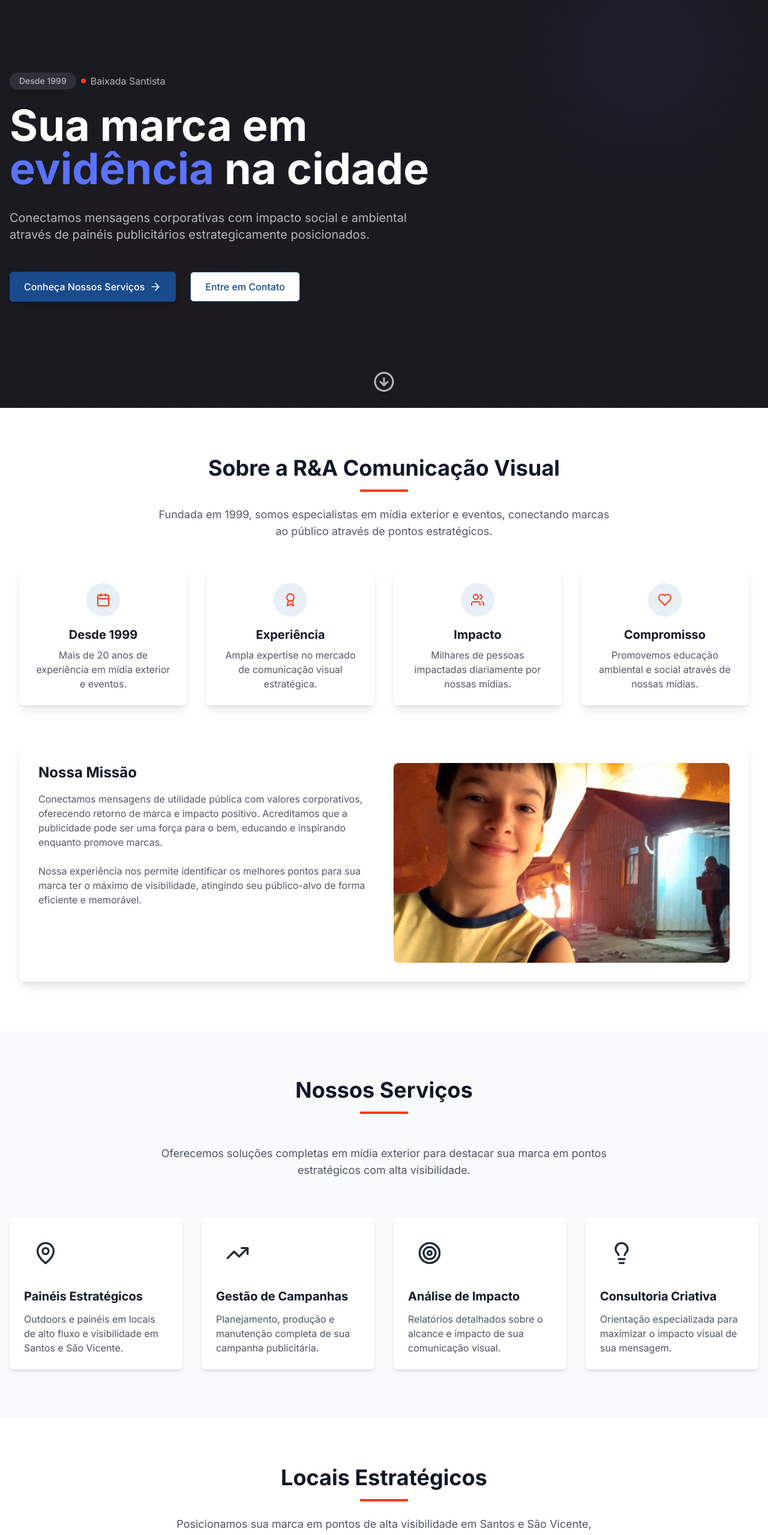
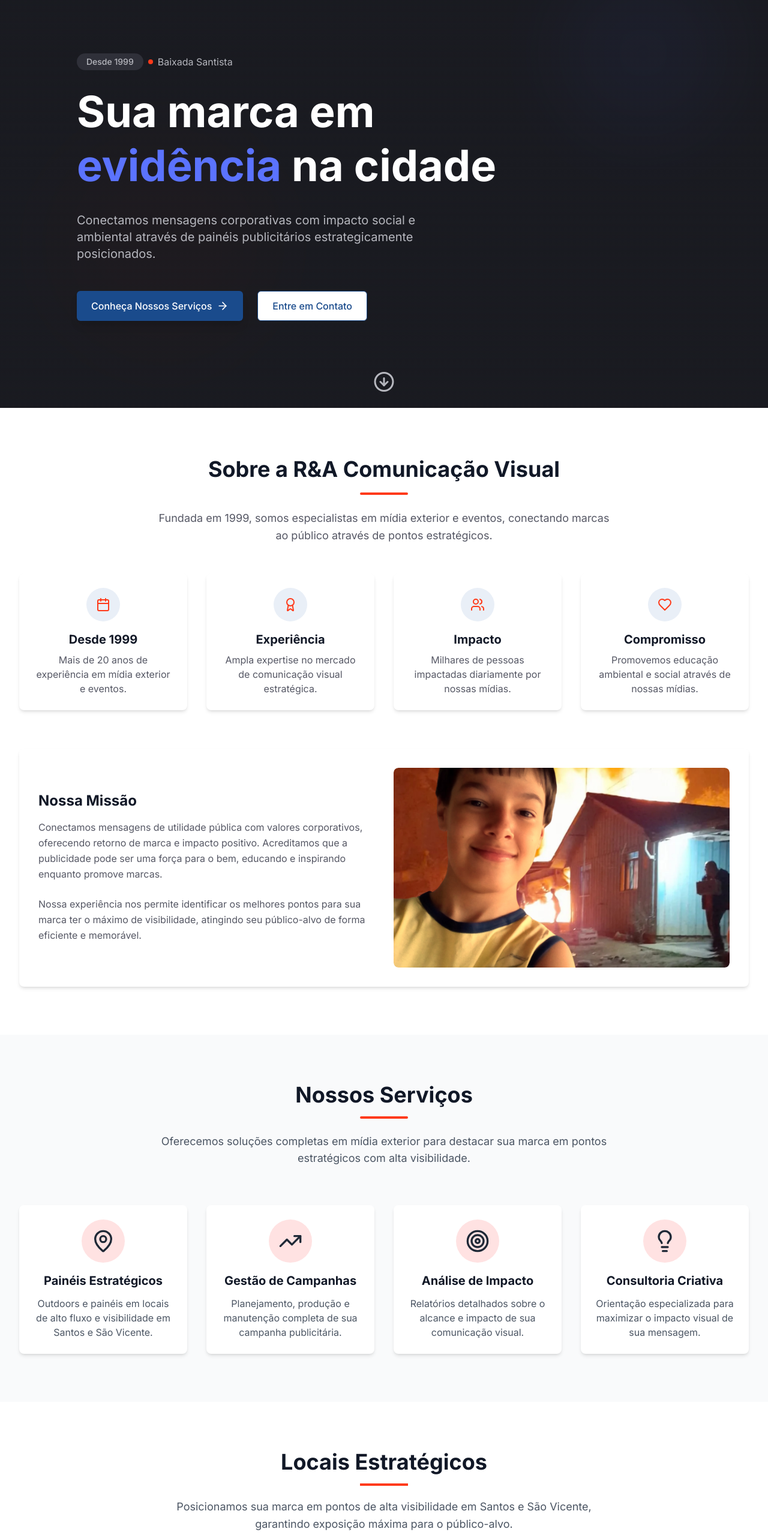
Before and after one commit to 21lucasbarros/projeto-ilha-outdoor, a React (Vite) app: page / in a window 1280 px wide. Shown: the part 120-2679 px from the top of the page at 60% size. Built offline with nearby package versions, Linux system fonts and the light colour scheme.

Commit message:
style: aprimorar layout e responsividade dos componentes About, Footer, Header, Hero, Location, Services e Values; melhorar usabilidade e estrutura do codigo.

```diff
--- a/src/components/About.tsx
+++ b/src/components/About.tsx
@@ -35,25 +35,25 @@
       id="about"
       className="section-padding bg-cover bg-fixed bg-white/90"
     >
-      <div className="container mx-auto px-4 md:px-8 max-w-7xl">
+      <div className="container mx-auto px-4 sm:px-6 md:px-8 max-w-7xl">
         <motion.div
           variants={fadeIn("up")}
           initial="hidden"
           whileInView="show"
           viewport={{ once: true }}
-          className="text-center mb-12"
+          className="text-center mb-12 px-2 sm:px-6"
         >
-          <h2 className="text-3xl md:text-4xl font-bold text-gray-900 mb-4">
+          <h2 className="text-2xl sm:text-3xl md:text-4xl font-bold text-gray-900 mb-4 leading-tight">
             Sobre a R&A Comunicação Visual
           </h2>
-          <div className="w-20 h-1 bg-[#ff3a1a] mx-auto mb-6"></div>
-          <p className="text-lg text-[#555764] max-w-3xl mx-auto">
+          <div className="w-16 sm:w-20 h-1 bg-[#ff3a1a] mx-auto mb-6 rounded"></div>
+          <p className="text-base sm:text-lg text-[#555764] max-w-3xl mx-auto leading-relaxed">
             Fundada em 1999, somos especialistas em mídia exterior e eventos,
             conectando marcas ao público através de pontos estratégicos.
           </p>
         </motion.div>
 
-        <div className="grid grid-cols-1 md:grid-cols-2 lg:grid-cols-4 gap-8">
+        <div className="grid grid-cols-1 sm:grid-cols-2 lg:grid-cols-4 gap-6 sm:gap-8">
           {highlights.map((item, index) => (
             <motion.div
               key={index}
@@ -61,17 +61,17 @@
               initial="hidden"
               whileInView="show"
               viewport={{ once: true }}
-              className="bg-white p-6 rounded-lg shadow-lg hover:shadow-xl transition-shadow"
+              className="bg-white p-5 sm:p-6 rounded-lg shadow-md hover:shadow-xl transition-shadow flex flex-col items-center text-center"
             >
-              <div className="flex flex-col items-center text-center">
-                <div className="w-14 h-14 rounded-full bg-[#e9eff7] flex items-center justify-center text-[#ff3a1a] mb-4">
-                  {item.icon}
-                </div>
-                <h3 className="text-xl font-bold mb-2 text-gray-900">
-                  {item.title}
-                </h3>
-                <p className="text-[#555764]">{item.description}</p>
+              <div className="w-14 h-14 rounded-full bg-[#e9eff7] flex items-center justify-center text-[#ff3a1a] mb-4 shrink-0">
+                {item.icon}
               </div>
+              <h3 className="text-lg sm:text-xl font-semibold mb-2 text-gray-900">
+                {item.title}
+              </h3>
+              <p className="text-sm sm:text-base text-[#555764]">
+                {item.description}
+              </p>
             </motion.div>
           ))}
         </div>
@@ -81,31 +81,32 @@
           initial="hidden"
           whileInView="show"
           viewport={{ once: true }}
-          className="mt-16 bg-white p-8 rounded-lg shadow-lg"
+          className="mt-12 sm:mt-16 bg-white p-6 sm:p-8 rounded-lg shadow-md"
         >
-          <div className="flex flex-col md:flex-row gap-8">
-            <div className="md:w-1/2">
-              <h3 className="text-2xl font-bold mb-4 text-gray-900">
+          <div className="flex flex-col md:flex-row gap-6 md:gap-8">
+            <div className="md:w-1/2 flex flex-col justify-center">
+              <h3 className="text-xl sm:text-2xl font-bold mb-4 text-gray-900 leading-tight">
                 Nossa Missão
               </h3>
-              <p className="text-[#555764] mb-6">
+              <p className="text-sm sm:text-base text-[#555764] mb-4 sm:mb-6 leading-relaxed">
                 Conectamos mensagens de utilidade pública com valores
                 corporativos, oferecendo retorno de marca e impacto positivo.
                 Acreditamos que a publicidade pode ser uma força para o bem,
                 educando e inspirando enquanto promove marcas.
               </p>
-              <p className="text-[#555764]">
+              <p className="text-sm sm:text-base text-[#555764] leading-relaxed">
                 Nossa experiência nos permite identificar os melhores pontos
                 para sua marca ter o máximo de visibilidade, atingindo seu
                 público-alvo de forma eficiente e memorável.
               </p>
             </div>
             <div className="md:w-1/2">
-              <div className="h-full rounded-lg overflow-hidden">
+              <div className="w-full h-64 sm:h-80 md:h-full rounded-lg overflow-hidden">
                 <img
                   src="../assets/image/equipe.jpg"
                   alt="Equipe da R&A Comunicação Visual"
                   className="w-full h-full object-cover rounded-lg"
+                  loading="lazy"
                 />
               </div>
             </div>
--- a/src/components/Hero.tsx
+++ b/src/components/Hero.tsx
@@ -15,7 +15,7 @@
     <>
       <section
         id="home"
-        className="relative min-h-screen flex items-center overflow-hidden bg-[#1a1b21] text-[#eeeef0]"
+        className="relative min-h-screen flex items-center overflow-hidden bg-[#1a1b21] text-[#eeeef0] px-4 sm:px-6 md:px-8"
       >
         <div className="absolute inset-0 z-0">
           <div className="absolute inset-0 bg-gradient-radial from-[#2f3039]/90 via-[#1a1b21] to-[#1a1b21]"></div>
@@ -24,7 +24,7 @@
         </div>
 
         <motion.div
-          className="absolute top-20 right-20 w-64 h-64 rounded-full bg-[#5b73ff]/20 blur-3xl"
+          className="absolute top-16 sm:top-20 right-8 sm:right-20 w-48 sm:w-64 h-48 sm:h-64 rounded-full bg-[#5b73ff]/20 blur-3xl"
           animate={{
             scale: [1, 1.2, 1],
             opacity: [0.2, 0.3, 0.2],
@@ -36,7 +36,7 @@
           }}
         />
         <motion.div
-          className="absolute bottom-20 left-20 w-96 h-96 rounded-full bg-[#ff3a1a]/10 blur-3xl"
+          className="absolute bottom-16 sm:bottom-20 left-8 sm:left-20 w-72 sm:w-96 h-72 sm:h-96 rounded-full bg-[#ff3a1a]/10 blur-3xl"
           animate={{
             scale: [1.2, 1, 1.2],
             opacity: [0.1, 0.2, 0.1],
@@ -48,26 +48,28 @@
           }}
         />
 
-        <div className="container mx-auto px-4 z-20 pt-16">
-          <div className="max-w-4xl">
+        <div className="container mx-auto z-20 pt-16 max-w-5xl">
+          <div className="max-w-full sm:max-w-3xl">
             <motion.div
               variants={fadeIn("up", 0.2)}
               initial="hidden"
               animate="show"
-              className="flex items-center gap-2 mb-6"
+              className="flex items-center gap-2 mb-6 flex-wrap"
             >
-              <span className="px-4 py-1 rounded-full bg-[#2f3039] text-[#b6b7be] text-sm font-medium">
+              <span className="px-4 py-1 rounded-full bg-[#2f3039] text-[#b6b7be] text-sm font-medium whitespace-nowrap">
                 Desde 1999
               </span>
               <span className="w-2 h-2 rounded-full bg-[#ff3a1a]"></span>
-              <span className="text-[#b6b7be]">Baixada Santista</span>
+              <span className="text-[#b6b7be] whitespace-nowrap">
+                Baixada Santista
+              </span>
             </motion.div>
 
             <motion.h1
               variants={fadeIn("up", 0.3)}
               initial="hidden"
               animate="show"
-              className="text-5xl md:text-6xl lg:text-7xl font-bold mb-8"
+              className="text-4xl sm:text-5xl md:text-6xl lg:text-7xl font-bold mb-8 leading-tight"
             >
               <span className="text-white">Sua marca em</span>
               <br />
@@ -79,7 +81,7 @@
               variants={fadeIn("up", 0.4)}
               initial="hidden"
               animate="show"
-              className="text-xl text-[#b6b7be] mb-12 max-w-2xl"
+              className="text-base sm:text-lg md:text-xl text-[#b6b7be] mb-12 max-w-full sm:max-w-xl"
             >
               Conectamos mensagens corporativas com impacto social e ambiental
               através de painéis publicitários estrategicamente posicionados.
@@ -89,18 +91,18 @@
               variants={fadeIn("up", 0.5)}
               initial="hidden"
               animate="show"
-              className="flex flex-col sm:flex-row gap-6"
+              className="flex flex-col sm:flex-row gap-4 sm:gap-6 max-w-full"
             >
               <button
                 onClick={scrollToServices}
-                className="btn-primary flex items-center justify-center gap-2"
+                className="btn-primary flex items-center justify-center gap-2 w-full sm:w-auto"
               >
                 Conheça Nossos Serviços
                 <ArrowRight size={20} />
               </button>
               <a
                 href="#contact"
-                className="btn-secondary flex items-center justify-center gap-2"
+                className="btn-secondary flex items-center justify-center gap-2 w-full sm:w-auto text-center"
               >
                 Entre em Contato
               </a>
@@ -109,7 +111,7 @@
         </div>
 
         <motion.div
-          className="absolute bottom-8 left-1/2 transform -translate-x-1/2 z-20"
+          className="absolute bottom-6 sm:bottom-8 left-1/2 transform -translate-x-1/2 z-20"
           animate={{ y: [0, 10, 0] }}
           transition={{ repeat: Infinity, duration: 1.5 }}
         >
--- a/src/components/Location.tsx
+++ b/src/components/Location.tsx
@@ -71,20 +71,20 @@
   ];
 
   return (
-    <section id="locations" className="py-20 bg-[#ffffff]">
+    <section id="locations" className="py-16 md:py-20 bg-white">
       <div className="container mx-auto px-4">
         <motion.div
-          className="text-center mb-16"
+          className="text-center mb-12 md:mb-16"
           variants={fadeIn("up")}
           initial="hidden"
           whileInView="show"
           viewport={{ once: true, amount: 0.3 }}
         >
-          <h2 className="text-3xl md:text-4xl font-bold text-gray-900 mb-4">
+          <h2 className="text-2xl sm:text-3xl md:text-4xl font-bold text-gray-900 mb-3 sm:mb-4">
             Locais Estratégicos
           </h2>
-          <div className="w-20 h-1 bg-[#ff3a1a] mx-auto mb-6"></div>
-          <p className="text-lg text-[#4B5563] max-w-3xl mx-auto">
+          <div className="w-16 sm:w-20 h-1 bg-[#ff3a1a] mx-auto mb-5"></div>
+          <p className="text-base sm:text-lg text-[#4B5563] max-w-3xl mx-auto px-2 sm:px-0 leading-relaxed">
             Posicionamos sua marca em pontos de alta visibilidade em Santos e
             São Vicente, garantindo exposição máxima para o público-alvo.
           </p>
@@ -95,47 +95,55 @@
           initial="hidden"
           whileInView="show"
           viewport={{ once: true, amount: 0.1 }}
-          className="space-y-16"
+          className="space-y-12 md:space-y-16"
         >
           {locations.map((location, index) => (
             <motion.div
               key={location.id}
               variants={fadeIn(index % 2 === 0 ? "left" : "right", 0.2)}
-              className={`flex flex-col ${
-                index % 2 === 0 ? "lg:flex-row" : "lg:flex-row-reverse"
-              } gap-8 items-center`}
+              className={`flex flex-col gap-8 items-center md:items-start ${
+                index % 2 === 0 ? "md:flex-row" : "md:flex-row-reverse"
+              }`}
             >
-              <div className="w-full lg:w-1/2">
+              <div className="w-full md:w-1/2 max-w-md sm:max-w-lg lg:max-w-none">
                 <div className="relative overflow-hidden rounded-lg shadow-xl">
                   <img
                     src={location.image}
                     alt={location.name}
-                    className="w-full h-72 md:h-96 object-cover rounded-lg hover:scale-105 transition-transform duration-500"
+                    className="w-full h-56 sm:h-72 md:h-80 lg:h-96 object-cover rounded-lg transition-transform duration-500 hover:scale-105"
+                    loading="lazy"
                   />
-                  <div className="absolute inset-0 bg-gradient-to-t from-black/60 to-transparent"></div>
-                  <div className="absolute bottom-0 left-0 p-6">
-                    <h3 className="text-xl md:text-2xl font-bold text-[#ffffff] mb-2">
+                  <div className="absolute inset-0 bg-gradient-to-t from-black/60 to-transparent rounded-lg"></div>
+                  <div className="absolute bottom-4 left-4 sm:bottom-6 sm:left-6">
+                    <h3 className="text-lg sm:text-xl md:text-2xl font-bold text-white drop-shadow-md">
                       {location.name}
                     </h3>
                   </div>
                 </div>
               </div>
 
-              <div className="w-full lg:w-1/2">
-                <h3 className="text-2xl font-bold text-gray-900 mb-4">
+              <div className="w-full md:w-1/2 max-w-md sm:max-w-lg lg:max-w-none">
+                <h3 className="text-xl sm:text-2xl font-bold text-gray-900 mb-3 sm:mb-4">
                   {location.name}
                 </h3>
-                <p className="text-[#4B5563] mb-6">{location.description}</p>
-                <div className="bg-[#F9FAFB] p-6 rounded-lg">
-                  <h4 className="font-bold text-gray-900 mb-4">Vantagens:</h4>
-                  <ul className="space-y-3">
+                <p className="text-[#4B5563] mb-5 sm:mb-6 leading-relaxed text-sm sm:text-base">
+                  {location.description}
+                </p>
+                <div className="bg-[#F9FAFB] p-5 sm:p-6 rounded-lg shadow-sm">
+                  <h4 className="font-bold text-gray-900 mb-4 text-base sm:text-lg">
+                    Vantagens:
+                  </h4>
+                  <ul className="space-y-2 sm:space-y-3">
                     {location.advantages.map((advantage, i) => (
-                      <li key={i} className="flex items-start">
+                      <li
+                        key={i}
+                        className="flex items-start gap-2 sm:gap-3 text-sm sm:text-base text-[#374151]"
+                      >
                         <Check
-                          className="text-[#ff3a1a] mr-2 mt-1 flex-shrink-0"
-                          size={22}
+                          className="text-[#ff3a1a] mt-1 flex-shrink-0"
+                          size={20}
                         />
-                        <span className="text-[#374151]">{advantage}</span>
+                        <span>{advantage}</span>
                       </li>
                     ))}
                   </ul>
--- a/src/components/Services.tsx
+++ b/src/components/Services.tsx
@@ -35,28 +35,27 @@
   ];
 
   return (
-    <section id="services" className="py-20 bg-gray-50">
-      <div className="container mx-auto px-4">
+    <section id="services" className="py-16 md:py-20 bg-gray-50">
+      <div className="container mx-auto px-4 sm:px-6 lg:px-8 max-w-7xl">
         <motion.div
-          className="text-center mb-16"
+          className="text-center mb-12 md:mb-16"
           variants={fadeIn("up")}
           initial="hidden"
           whileInView="show"
           viewport={{ once: true, amount: 0.3 }}
         >
-          <h2 className="text-3xl md:text-4xl font-bold text-gray-900 mb-4">
+          <h2 className="text-2xl sm:text-3xl md:text-4xl font-extrabold text-gray-900 mb-4">
             Nossos Serviços
           </h2>
-          <div className="w-20 h-1 bg-[#ff3a1a] mx-auto mb-6"></div>
-          <div className="w-20 h-1 bg-accent-500 mx-auto mb-6" />
-          <p className="text-lg text-gray-600 max-w-3xl mx-auto">
+          <div className="w-20 h-1 bg-[#ff3a1a] mx-auto mb-6 rounded"></div>
+          <p className="text-base sm:text-lg text-gray-600 max-w-3xl mx-auto px-2 sm:px-0">
             Oferecemos soluções completas em mídia exterior para destacar sua
             marca em pontos estratégicos com alta visibilidade.
           </p>
         </motion.div>
 
         <motion.div
-          className="grid md:grid-cols-2 lg:grid-cols-4 gap-8"
+          className="grid grid-cols-1 sm:grid-cols-2 lg:grid-cols-4 gap-6 sm:gap-8"
           variants={staggerContainer}
           initial="hidden"
           whileInView="show"
@@ -65,17 +64,19 @@
           {services.map((service) => (
             <motion.div
               key={service.id}
-              className="bg-white rounded-lg shadow-md p-6 transition-all hover:shadow-lg"
+              className="bg-white rounded-lg shadow-md p-6 hover:shadow-lg transition-shadow duration-300 cursor-pointer flex flex-col items-center text-center"
               variants={fadeIn("up", 0.1 * service.id)}
               whileHover={{ y: -5 }}
             >
-              <div className="bg-primary-50 p-4 rounded-full inline-block mb-4">
+              <div className="bg-red-100 p-4 rounded-full mb-4 flex justify-center items-center">
                 {service.icon}
               </div>
-              <h3 className="text-xl font-bold text-gray-900 mb-3">
+              <h3 className="text-lg sm:text-xl font-semibold text-gray-900 mb-3">
                 {service.title}
               </h3>
-              <p className="text-gray-600">{service.description}</p>
+              <p className="text-gray-600 text-sm sm:text-base">
+                {service.description}
+              </p>
             </motion.div>
           ))}
         </motion.div>
```
Also changed, not shown: src/components/Footer.tsx (+13 -11 lines), src/components/Header.tsx (+30 -16 lines), src/components/Values.tsx (+19 -18 lines).
